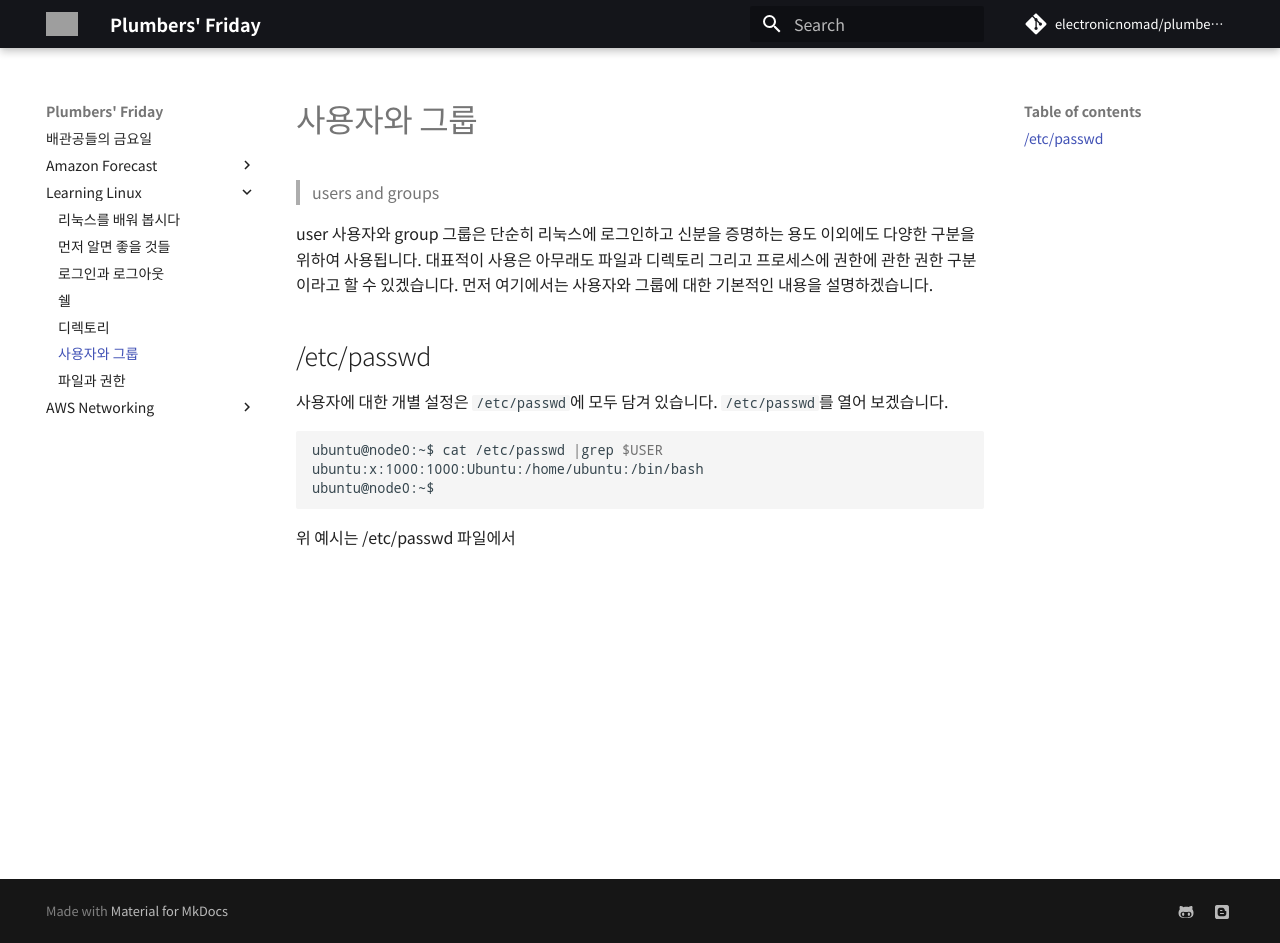
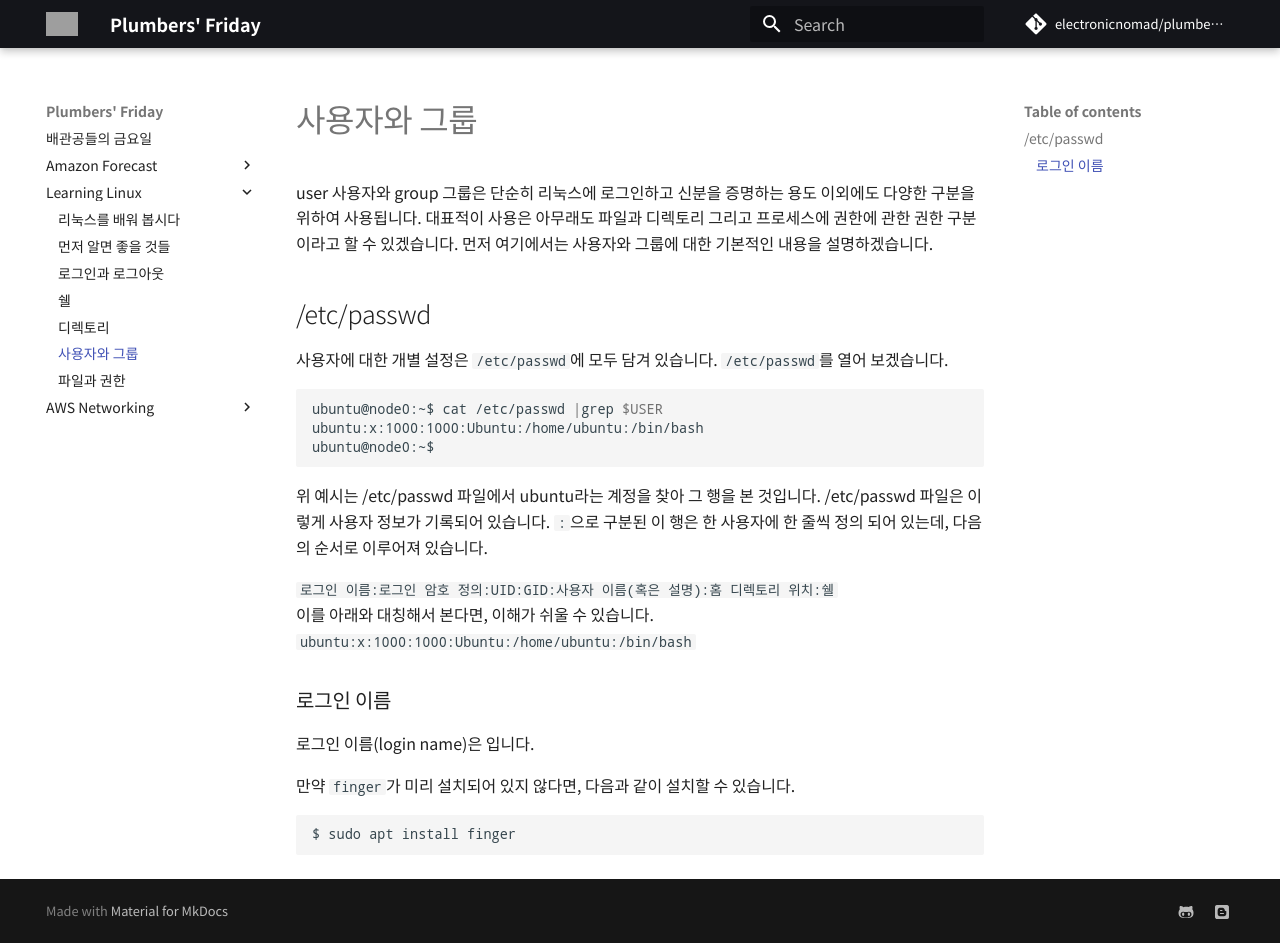
Before and after one commit to electronicnomad/plumbers-friday, an MkDocs documentation site: the page built from docs/linux/users-and-groups.md, in a window 1280 px wide and 943 px high. Built offline with MkDocs 1.6.1 and Material for MkDocs 9.7.7, drawn with Linux system fonts in a browser that asks for light colours; some web fonts are replaced; comment, search, counter and statistics services are not loaded; grey boxes are pictures that could not be loaded.

Commit message:
update 2021-05-20

````diff
--- a/docs/linux/users-and-groups.md
+++ b/docs/linux/users-and-groups.md
@@ -1,6 +1,4 @@
 # 사용자와 그룹
-
-> users and groups
 
 user 사용자와 group 그룹은 단순히 리눅스에 로그인하고
 신분을 증명하는 용도 이외에도 다양한 구분을 위하여 사용됩니다.
@@ -17,4 +15,20 @@ ubuntu:x:1000:1000:Ubuntu:/home/ubuntu:/bin/bash
 ubuntu@node0:~$
 ```
 
-위 예시는 /etc/passwd 파일에서
+위 예시는 /etc/passwd 파일에서 ubuntu라는 계정을 찾아 그 행을 본 것입니다. /etc/passwd 파일은 이렇게 사용자 정보가 기록되어 있습니다.
+`:`으로 구분된 이 행은 한 사용자에 한 줄씩 정의 되어 있는데, 다음의 순서로 이루어져 있습니다.
+
+`로그인 이름:로그인 암호 정의:UID:GID:사용자 이름(혹은 설명):홈 디렉토리 위치:쉘`
+이를 아래와 대칭해서 본다면, 이해가 쉬울 수 있습니다.
+`ubuntu:x:1000:1000:Ubuntu:/home/ubuntu:/bin/bash`
+
+### 로그인 이름
+
+로그인 이름(login name)은
+입니다.
+
+만약 `finger`가 미리 설치되어 있지 않다면, 다음과 같이 설치할 수 있습니다.
+
+```bash
+$ sudo apt install finger
+```
````
Also changed, not shown: docs/linux/directories.md (+1 -3 lines), docs/linux/file-and-permissions.md (+3 -2 lines), docs/linux/login-and-logout.md (+0 -2 lines), docs/linux/shell.md (+1 -3 lines).
